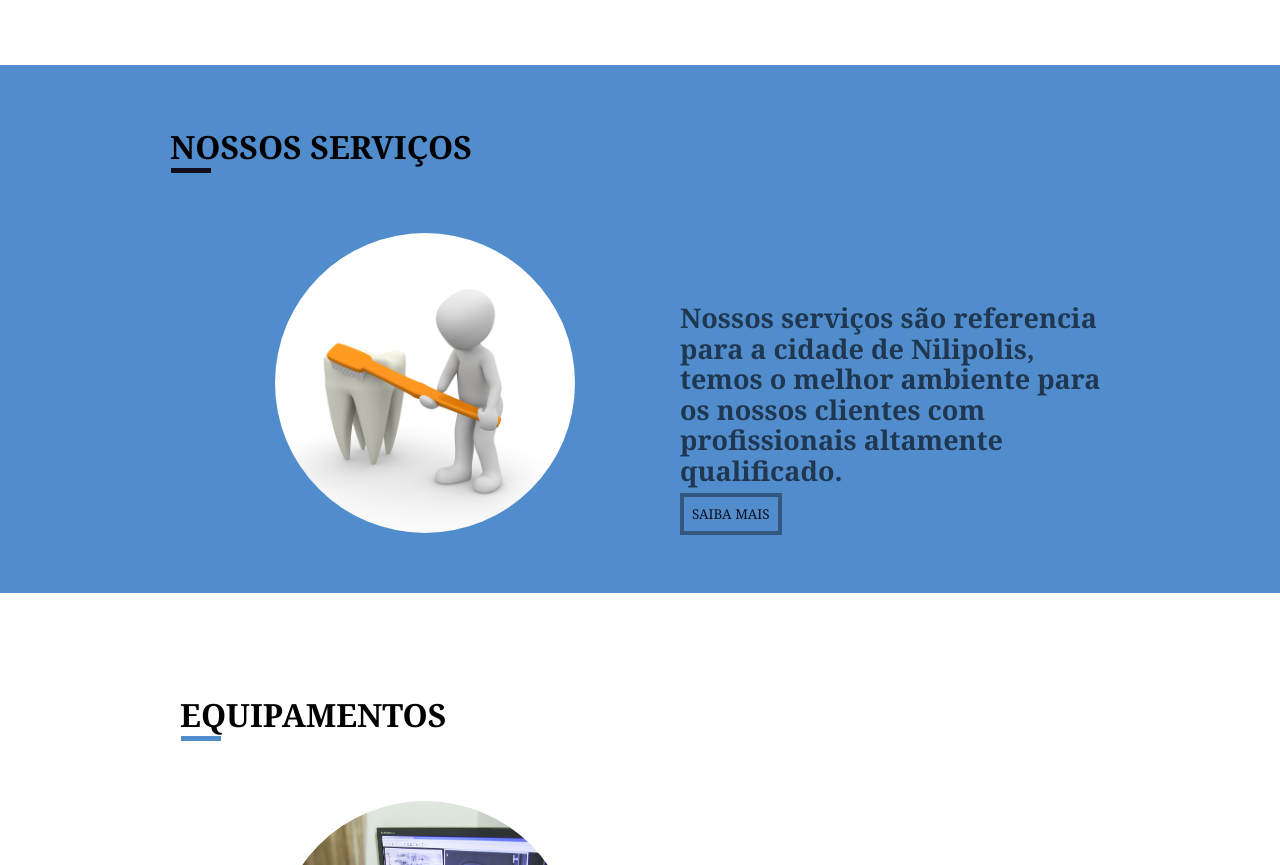
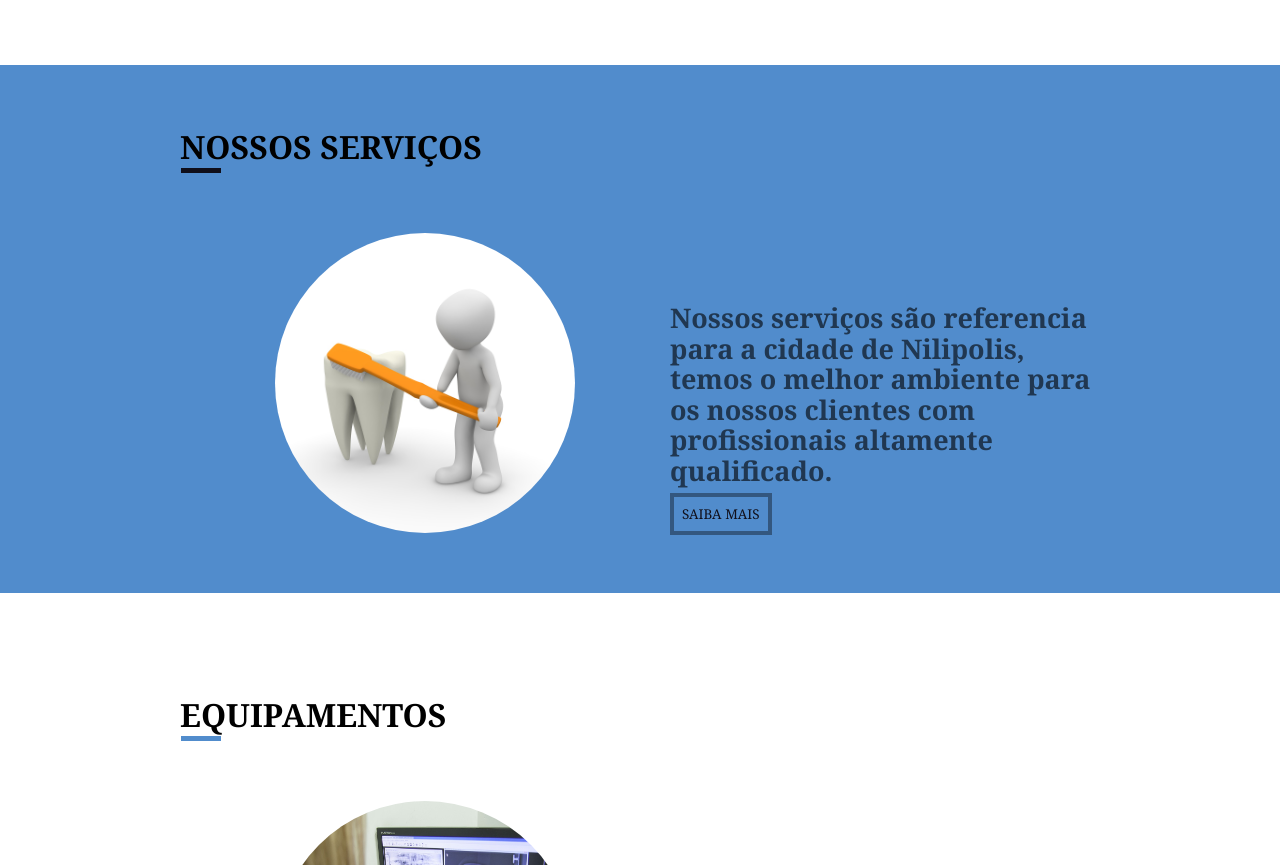
Before and after one commit to getBraga/sorriso-perfeito, a plain HTML site: page index.html in a window 1280 px wide. Shown: the part 1015-1880 px from the top of the page. Drawn offline with Linux system fonts and the light colour scheme; a web font is replaced by a local one.

Commit message:
Foi alterado o padding da parte de servicos e o style recebeu a alteração.

```diff
--- a/css/scss/_geral.scss
+++ b/css/scss/_geral.scss
@@ -148,11 +148,11 @@
 .index-servicos {
   width: 100%;
   background: $cor-principal;
-  padding-left: 20px;
     .index-servicos-container {
       max-width: $large-device;
       margin: 0 auto;
       margin-top: $gap;
+      padding-left: 20px;
 
     }
       .h1-servicos {
```
Also changed, not shown: css/style.css.
